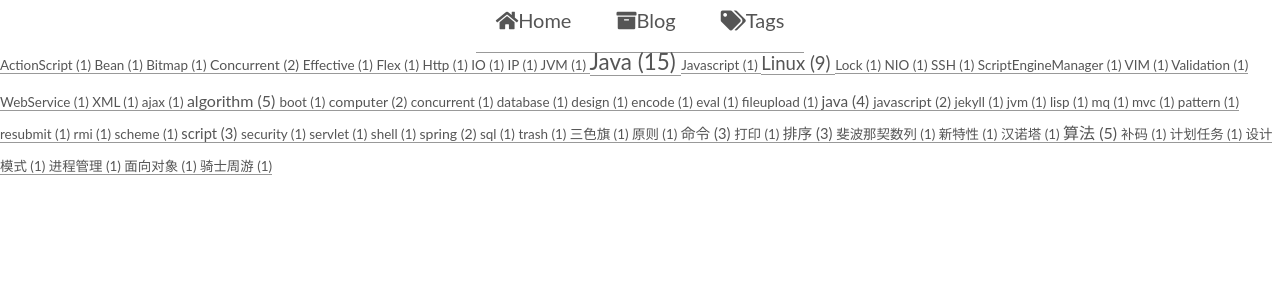
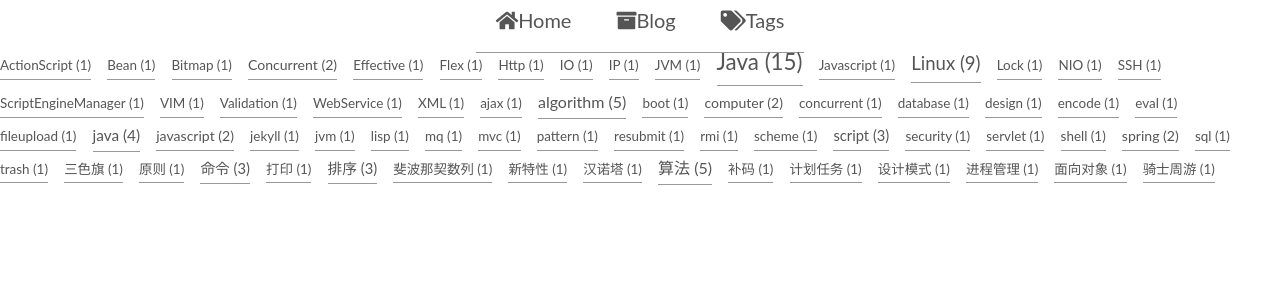
Before and after one commit to awesome-ruby-practice/blog-test, a Jekyll site: the page built from tags.html, in a window 1280 px wide. Shown: the top 300 px of the page. Built offline with Jekyll 4.4.1, drawn with Linux system fonts in a browser that asks for light colours.

Commit message:
tag cloud style

```diff
--- a/_sass/my-main.scss
+++ b/_sass/my-main.scss
@@ -27,6 +27,10 @@
   border-left: thin solid gray;
 }
 
+.site-tag a {
+  display: inline-block;
+  margin-right: 12px;
+}
 
 
 .main-nav {
```
